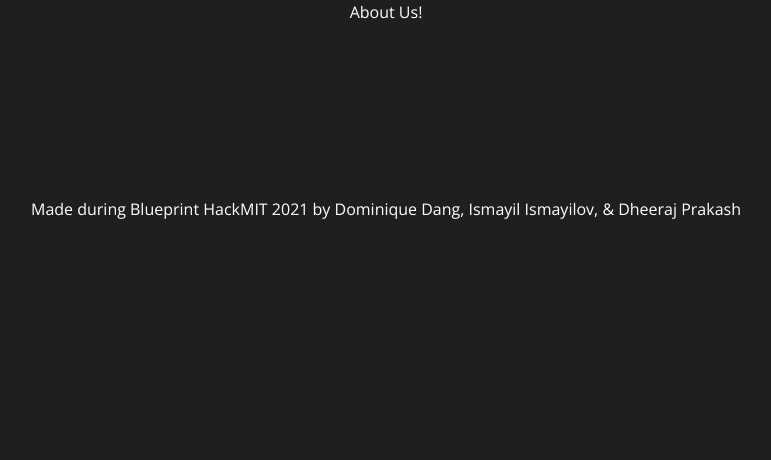
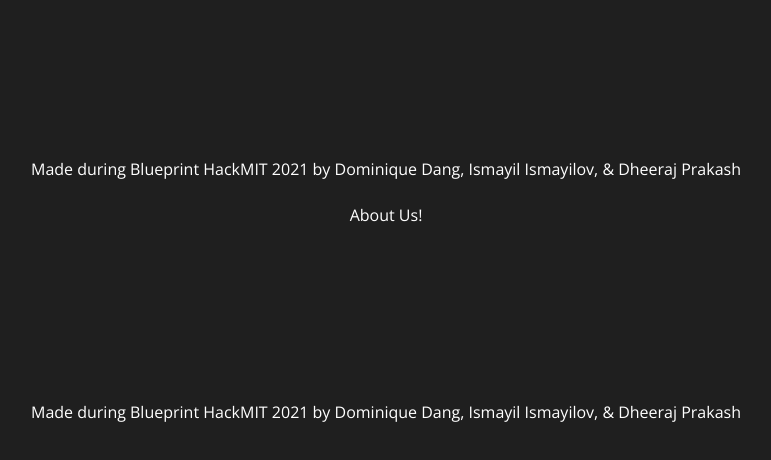
Before and after one commit to dheerajpv/blueprint-2021, a React (Create React App) app: page /about in a window 1280 px wide. Shown: the top 460 px of the page, without its empty margins (254-1025 px from the left). Built offline with nearby package versions, Linux system fonts and the light colour scheme.

Commit message:
Fixed bugs

```diff
--- a/src/App.js
+++ b/src/App.js
@@ -3,16 +3,16 @@
 import Home from "./pages/Home";
 import About from "./pages/About";
 import Exoplanets from "./pages/Exoplanets";
-import Footer from "./components/Footer";
-import Navbar from "./components/Navbar";
+import Footer from "./Components/Footer";
+import Navbar from "./Components/Navbar";
 import NotFound from "./pages/NotFound";
 import "./App.css";
 
 const App = () => {
     return (
         <div className="page-container">
-           {/* <Navbar /> */}
-        <div className = "content-wrap">
+            <Navbar />
+            <div className="content-wrap">
                 <Router>
                     <Switch>
                         <Route path="/" exact>
@@ -24,6 +24,9 @@
                         <Route path="/exoplanets">
                             <Exoplanets />
                         </Route>
+                        <Route path="*">
+                            <NotFound />
+                        </Route>
                     </Switch>
                 </Router>
             </div>
--- a/src/Components/Navbar.css
+++ b/src/Components/Navbar.css
@@ -0,0 +1,13 @@
+.footer {
+    color: white;
+    font-size: 2em;
+    padding-top: 5em;
+    padding-bottom: 0.5em;
+    position: relative;
+    bottom: 0;
+    width: 100%;
+}
+
+.text {
+    font-size: 0.5em;
+}
--- a/src/Components/Navbar.js
+++ b/src/Components/Navbar.js
@@ -1,4 +1,4 @@
-import React from "react";
+import React from 'react'
 import "./Navbar.css";
 
 
```
Also changed, not shown: src/Components/Footer.js (+4 -3 lines). Lines whose indentation alone changed are shown as unchanged.
